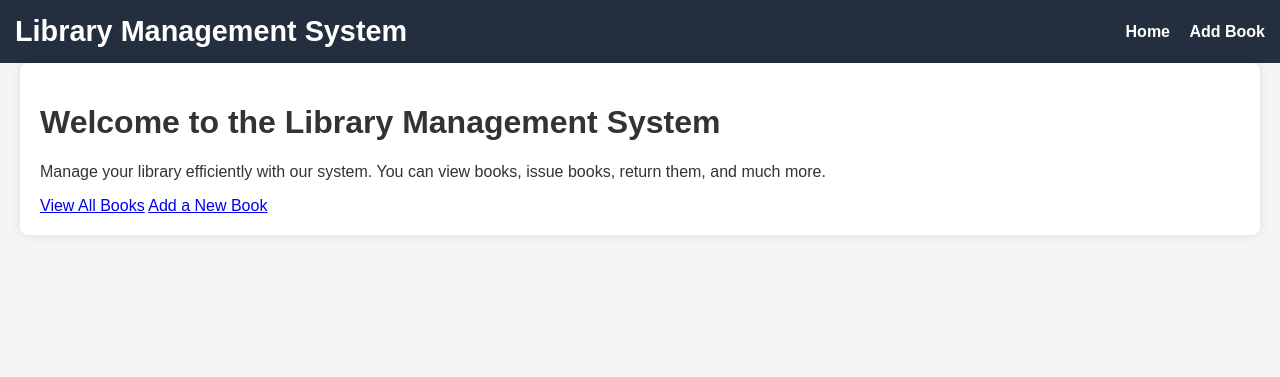
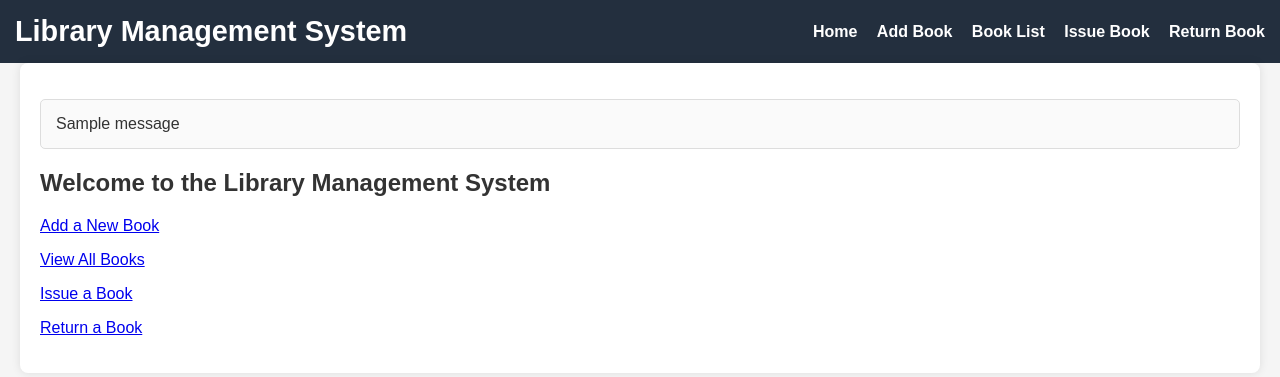
Before and after one commit to code-by-rohith/Deployments, a Flask app: page / in a window 1280 px wide. Shown: the top 377 px of the page. Run offline with Flask 3, Linux system fonts and the light colour scheme; one stand-in notice (Sample message) is shown; a database or web service that is not in the repository returns one stand-in record (values such as "Sample title").

Commit message:
first commit

```diff
--- a/templates/add_book.html
+++ b/templates/add_book.html
@@ -1,7 +1,8 @@
 {% extends 'base.html' %}
+
 {% block content %}
 <h2>Add a New Book</h2>
-<form method="POST">
+<form method="POST" action="{{ url_for('add_book') }}">
     <label for="title">Title:</label>
     <input type="text" id="title" name="title" required>
 
--- a/templates/base.html
+++ b/templates/base.html
@@ -12,9 +12,21 @@
         <nav>
             <a href="{{ url_for('home') }}">Home</a>
             <a href="{{ url_for('add_book') }}">Add Book</a>
+            <a href="{{ url_for('book_list') }}">Book List</a>
+            <a href="{{ url_for('issue_book') }}">Issue Book</a>
+            <a href="{{ url_for('return_book') }}">Return Book</a>
         </nav>
     </header>
     <main>
+        {% with messages = get_flashed_messages(with_categories=true) %}
+            {% if messages %}
+                <ul>
+                {% for category, message in messages %}
+                    <li class="flash {{ category }}">{{ message }}</li>
+                {% endfor %}
+                </ul>
+            {% endif %}
+        {% endwith %}
         {% block content %}{% endblock %}
     </main>
 </body>
--- a/templates/home.html
+++ b/templates/home.html
@@ -1,13 +1,9 @@
 {% extends 'base.html' %}
 
 {% block content %}
-<div class="home-container">
-    <h1>Welcome to the Library Management System</h1>
-    <p>Manage your library efficiently with our system. You can view books, issue books, return them, and much more.</p>
-
-    <div class="action-links">
-        <a href="{{ url_for('list_books') }}">View All Books</a>
-        <a href="{{ url_for('add_book') }}">Add a New Book</a>
-    </div>
-</div>
+<h2>Welcome to the Library Management System</h2>
+<p><a href="{{ url_for('add_book') }}">Add a New Book</a></p>
+<p><a href="{{ url_for('book_list') }}">View All Books</a></p>
+<p><a href="{{ url_for('issue_book') }}">Issue a Book</a></p>
+<p><a href="{{ url_for('return_book') }}">Return a Book</a></p>
 {% endblock %}
```
Also changed, not shown: templates/book_list.html (+5 -25 lines), templates/issue_book.html (+8 -15 lines), templates/return_book.html (+8 -10 lines).
